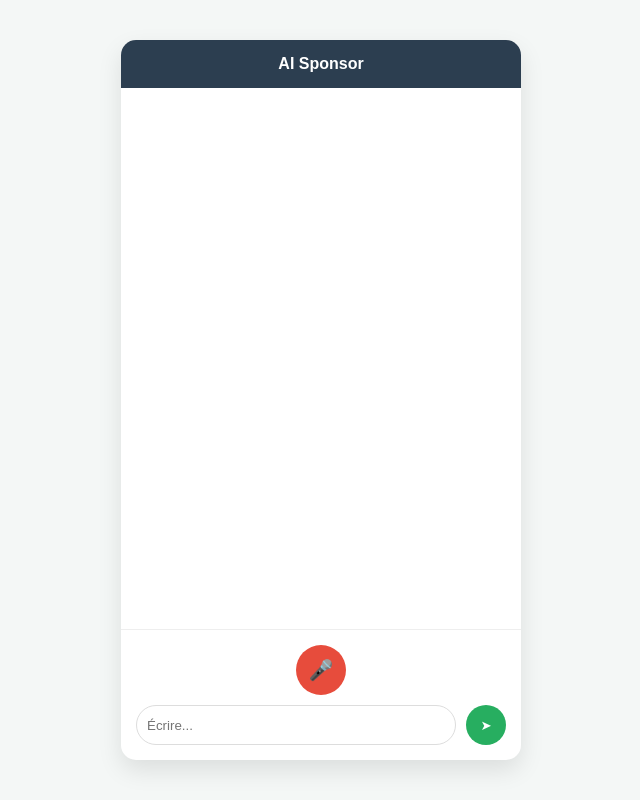
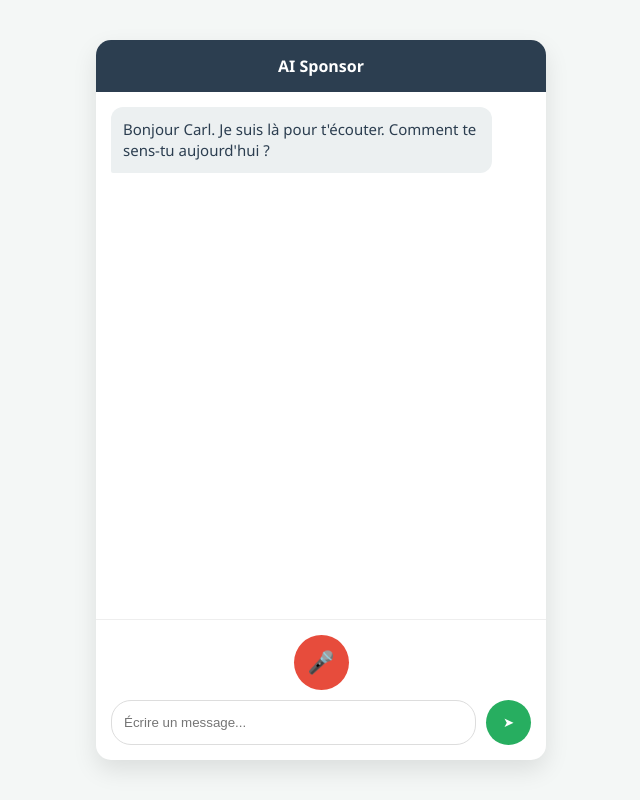
Before and after one commit to LZ964/AI-sponsor, a website: page index.html in a window 1280 px wide. Shown: the whole page, without its empty margins (319-959 px from the left). Drawn offline with Linux system fonts and the light colour scheme.

Commit message:
ca fonctionne en local

```diff
--- a/index.html
+++ b/index.html
@@ -2,30 +2,120 @@
 <html lang="fr">
 <head>
     <meta charset="UTF-8">
+    <meta name="viewport" content="width=device-width, initial-scale=1.0">
     <title>AI Sponsor</title>
     <style>
-        body { font-family: sans-serif; background: #f4f7f6; display: flex; justify-content: center; align-items: center; height: 100vh; margin: 0; }
-        .app { width: 100%; max-width: 400px; height: 90vh; background: white; border-radius: 15px; display: flex; flex-direction: column; box-shadow: 0 10px 25px rgba(0,0,0,0.1); }
-        .header { background: #2c3e50; color: white; padding: 15px; text-align: center; border-radius: 15px 15px 0 0; }
-        #chat { flex: 1; overflow-y: auto; padding: 15px; display: flex; flex-direction: column; gap: 10px; }
-        .bubble { padding: 10px; border-radius: 10px; font-size: 14px; max-width: 80%; word-wrap: break-word; }
-        .user { background: #3498db; color: white; align-self: flex-end; }
-        .ai { background: #ecf0f1; color: #2c3e50; align-self: flex-start; }
-        .footer { padding: 15px; border-top: 1px solid #eee; display: flex; flex-direction: column; gap: 10px; }
-        .row { display: flex; gap: 10px; }
-        input { flex: 1; padding: 10px; border-radius: 20px; border: 1px solid #ddd; outline: none; }
-        button { border: none; cursor: pointer; border-radius: 50%; width: 40px; height: 40px; }
-        .btn-mic { background: #e74c3c; color: white; margin: 0 auto; width: 50px; height: 50px; font-size: 20px; }
+        body {
+            font-family: 'Segoe UI', Tahoma, Geneva, Verdana, sans-serif;
+            background: #f4f7f6;
+            display: flex;
+            justify-content: center;
+            align-items: center;
+            height: 100vh;
+            margin: 0;
+        }
+        .app {
+            width: 100%;
+            max-width: 450px;
+            height: 90vh;
+            background: white;
+            border-radius: 15px;
+            display: flex;
+            flex-direction: column;
+            box-shadow: 0 10px 25px rgba(0,0,0,0.1);
+        }
+        .header {
+            background: #2c3e50;
+            color: white;
+            padding: 15px;
+            text-align: center;
+            border-radius: 15px 15px 0 0;
+            font-weight: bold;
+        }
+        #chat {
+            flex: 1;
+            overflow-y: auto;
+            padding: 15px;
+            display: flex;
+            flex-direction: column;
+            gap: 10px;
+        }
+        .bubble {
+            padding: 12px;
+            border-radius: 12px;
+            font-size: 15px;
+            max-width: 85%;
+            word-wrap: break-word;
+            line-height: 1.4;
+        }
+        .user {
+            background: #3498db;
+            color: white;
+            align-self: flex-end;
+            border-bottom-right-radius: 2px;
+        }
+        .ai {
+            background: #ecf0f1;
+            color: #2c3e50;
+            align-self: flex-start;
+            border-bottom-left-radius: 2px;
+        }
+        .footer {
+            padding: 15px;
+            border-top: 1px solid #eee;
+            display: flex;
+            flex-direction: column;
+            gap: 10px;
+        }
+        .row {
+            display: flex;
+            gap: 10px;
+        }
+        input {
+            flex: 1;
+            padding: 12px;
+            border-radius: 20px;
+            border: 1px solid #ddd;
+            outline: none;
+        }
+        button {
+            border: none;
+            cursor: pointer;
+            border-radius: 50%;
+            width: 45px;
+            height: 45px;
+            transition: transform 0.1s;
+        }
+        button:active { transform: scale(0.95); }
+        .btn-mic {
+            background: #e74c3c;
+            color: white;
+            margin: 0 auto;
+            width: 55px;
+            height: 55px;
+            font-size: 22px;
+        }
+        .active {
+            animation: pulse 1.2s infinite;
+            background: #c0392b;
+        }
+        @keyframes pulse {
+            0% { transform: scale(1); }
+            50% { transform: scale(1.1); }
+            100% { transform: scale(1); }
+        }
     </style>
 </head>
 <body>
 <div class="app">
-    <div class="header"><strong>AI Sponsor</strong></div>
-    <div id="chat"></div>
+    <div class="header">AI Sponsor</div>
+    <div id="chat">
+        <div class="bubble ai">Bonjour Carl. Je suis là pour t'écouter. Comment te sens-tu aujourd'hui ?</div>
+    </div>
     <div class="footer">
         <button id="micBtn" class="btn-mic" onclick="toggleRecording()">🎤</button>
         <div class="row">
-            <input type="text" id="textInput" placeholder="Écrire..." onkeypress="if(event.key==='Enter') sendText()">
+            <input type="text" id="textInput" placeholder="Écrire un message..." onkeypress="if(event.key==='Enter') sendText()">
             <button style="background: #27ae60; color: white;" onclick="sendText()">➤</button>
         </div>
     </div>
@@ -34,8 +124,9 @@
 <script>
     let mediaRecorder;
     let audioChunks = [];
-    // Sur Render, l'API est sur le même domaine, on laisse vide
-    const API_URL = "";
+
+    // CRITIQUE : Utilise window.location.origin pour que ça marche aussi bien en local que sur Render
+    const API_URL = window.location.origin;
 
     async function toggleRecording() {
         const btn = document.getElementById('micBtn');
@@ -48,10 +139,14 @@
                 mediaRecorder.onstop = sendVoice;
                 mediaRecorder.start();
                 btn.innerText = "⏹";
-            } catch (err) { alert("Microphone non autorisé"); }
+                btn.classList.add('active');
+            } catch (err) {
+                alert("Impossible d'accéder au microphone. Vérifie les permissions de ton navigateur.");
+            }
         } else {
             mediaRecorder.stop();
             btn.innerText = "🎤";
+            btn.classList.remove('active');
         }
     }
 
@@ -59,34 +154,55 @@
         const blob = new Blob(audioChunks, { type: 'audio/webm' });
         const formData = new FormData();
         formData.append('file', blob);
+
+        try {
             const res = await fetch(`${API_URL}/voice-chat`, { method: 'POST', body: formData });
+            if (!res.ok) throw new Error("Erreur serveur");
+
             const data = await res.json();
-        addMsg("Moi : " + (data.transcript || "Audio"), 'user');
-        addMsg(data.response, 'ai');
-        if (data.audio_url) new Audio(API_URL + data.audio_url).play();
+            if (data.transcript) addMsg("Moi : " + data.transcript, 'user');
+            if (data.response) addMsg(data.response, 'ai');
+            if (data.audio_url) {
+                const audio = new Audio(API_URL + data.audio_url);
+                audio.play();
+            }
+        } catch (e) {
+            console.error(e);
+            addMsg("Désolé, j'ai eu un problème pour traiter l'audio.", 'ai');
+        }
     }
 
     async function sendText() {
         const input = document.getElementById('textInput');
-        const msg = input.value;
+        const msg = input.value.trim();
         if (!msg) return;
+
         addMsg(msg, 'user');
         input.value = '';
+
+        try {
             const res = await fetch(`${API_URL}/chat`, {
                 method: 'POST',
                 headers: { 'Content-Type': 'application/json' },
                 body: JSON.stringify({ message: msg })
             });
+            if (!res.ok) throw new Error("Erreur serveur");
+
             const data = await res.json();
             addMsg(data.response, 'ai');
+        } catch (e) {
+            console.error(e);
+            addMsg("Le serveur ne répond pas. Réessaie plus tard.", 'ai');
+        }
     }
 
     function addMsg(txt, role) {
         const div = document.createElement('div');
         div.className = `bubble ${role}`;
         div.innerText = txt;
-        document.getElementById('chat').appendChild(div);
-        document.getElementById('chat').scrollTop = document.getElementById('chat').scrollHeight;
+        const chat = document.getElementById('chat');
+        chat.appendChild(div);
+        chat.scrollTop = chat.scrollHeight;
     }
 </script>
 </body>
```
Also changed, not shown: 1 other file. Lines whose indentation alone changed are shown as unchanged.
